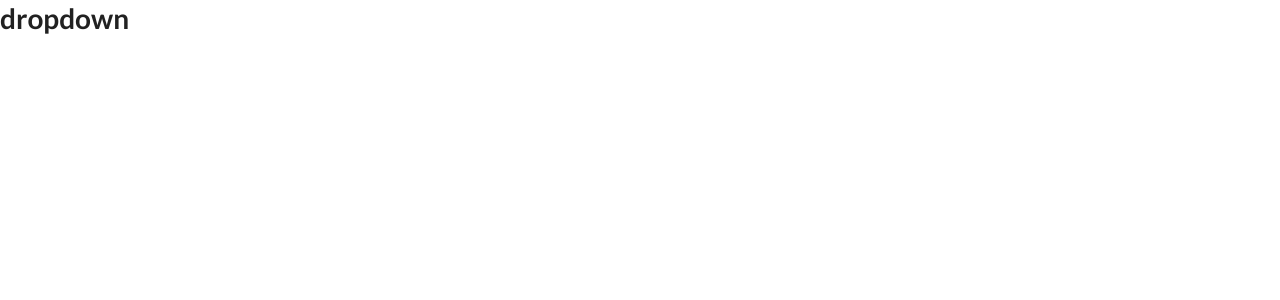
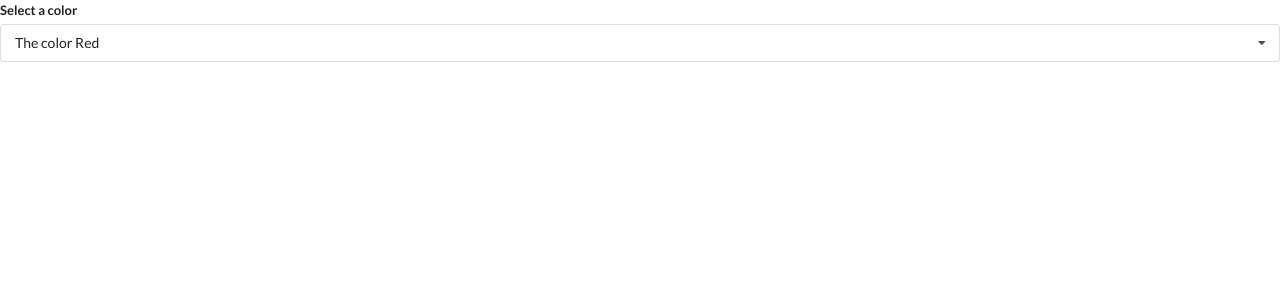
Before and after one commit to mosesglitch/React-Accordion, a React (Create React App) app: page / in a window 1280 px wide. Shown: the top 300 px of the page. Built offline with nearby package versions, Linux system fonts and the light colour scheme.

Commit message:
fix dropdown functionality

```diff
--- a/src/App.js
+++ b/src/App.js
@@ -1,4 +1,4 @@
-import React from "react";
+import React, { useState } from "react";
 import Dropdown from "./components/Dropdown";
 // import Accordion from "./components/Accordion";
 // import Search from "./components/Search";
@@ -13,10 +13,29 @@
   },
   { title: "How do you use react", content: "By creating components" },
 ];
+const options = [
+  {
+    label: "The color Red",
+    value: "red",
+  },
+  {
+    label: "The color Green",
+    value: "green",
+  },
+  {
+    label: "A shade of blue",
+    value: "blue",
+  },
+];
 const App = () => {
+  const [selected, setSelected] = useState(options[0]);
   return (
     <div>
-      <Dropdown />
+      <Dropdown
+        options={options}
+        onSelectedChange={setSelected}
+        selected={selected}
+      />
     </div>
   );
 };
--- a/src/components/Dropdown.js
+++ b/src/components/Dropdown.js
@@ -1,6 +1,37 @@
-import React from "react";
+import React, { useState } from "react";
 
-const Dropdown = () => {
-  return <h1>dropdown</h1>;
+const Dropdown = ({ options, selected, onSelectedChange }) => {
+  const [open, setOpen] = useState(false);
+  const renderedOptions = options.map((option) => {
+    if (option.value === selected.value) {
+      return null;
+    }
+    return (
+      <div
+        onClick={() => onSelectedChange(option)}
+        key={option.value}
+        className="item"
+      >
+        {option.label}
+      </div>
+    );
+  });
+  return (
+    <div className="ui form">
+      <div className="field">
+        <label className="label">Select a color</label>
+        <div
+          onClick={() => setOpen(!open)}
+          className={`ui selection dropdown ${open ? "visible active" : ""}`}
+        >
+          <i className="dropdown icon"></i>
+          <div className="text">{selected.label}</div>
+          <div className={`menu ${open ? "visible transition" : ""}`}>
+            {renderedOptions}
+          </div>
+        </div>
+      </div>
+    </div>
+  );
 };
 export default Dropdown;
```
